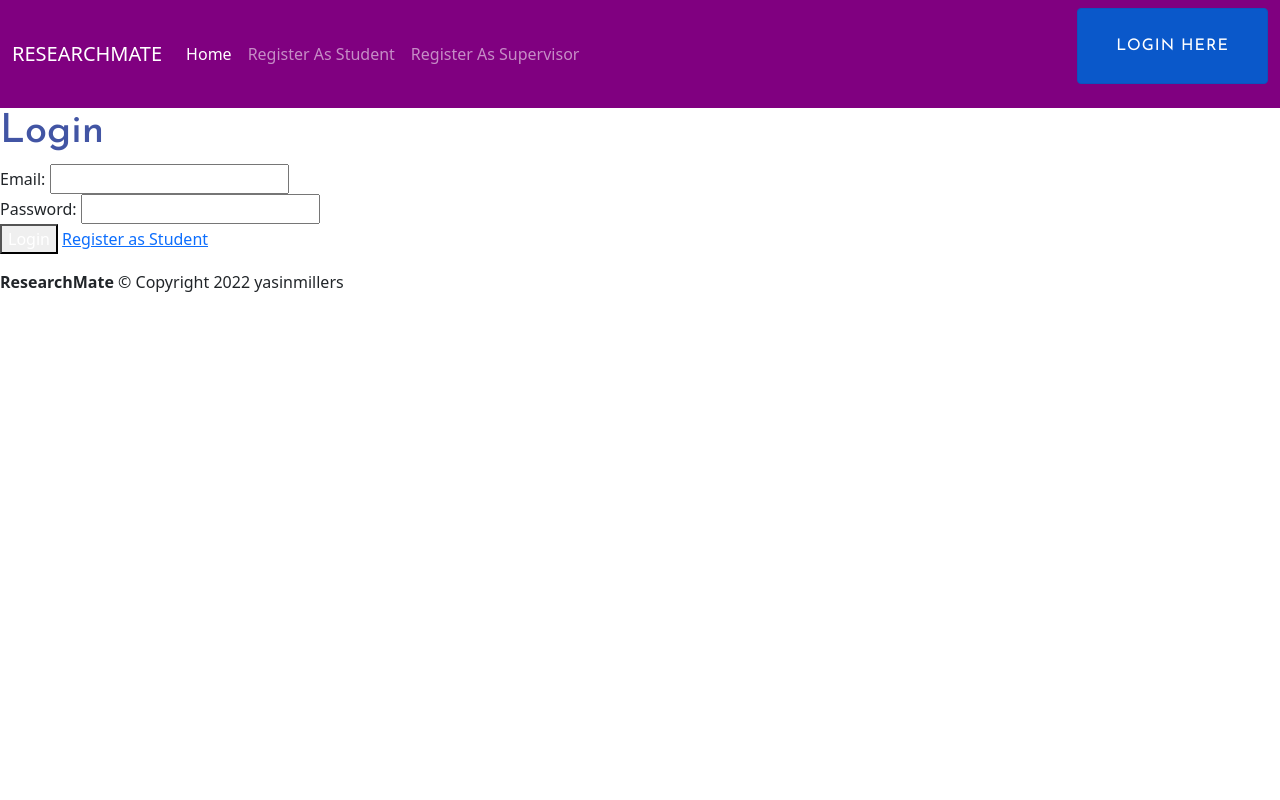
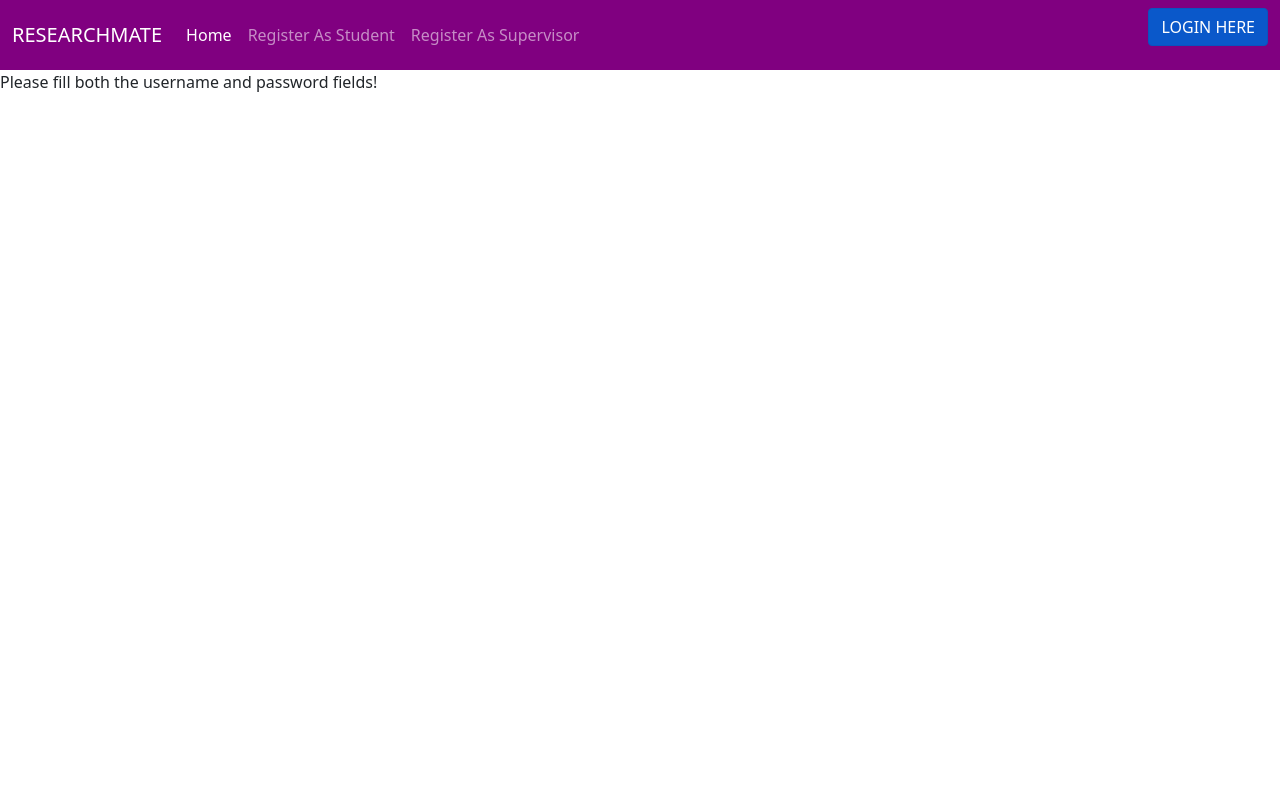
Before and after one commit to yasinmillers/Student-monitoring-research, a PHP site: page /login.php in a window 1280 px wide. Run offline with PHP 8.4, Linux system fonts and the light colour scheme.

Commit message:
hello today

```diff
--- a/login.php
+++ b/login.php
@@ -8,25 +8,29 @@
 session_start ();
 include("connect.php");
 
-if(isset($_REQUEST['sub']))
-{
-$a = $_REQUEST['email'];
-$b = $_REQUEST['password'];
+if ( !isset($_POST['username'], $_POST['password']) ) {
+	// Could not get the data that should have been sent.
+	exit('Please fill both the username and password fields!');
+}
+// if(isset($_REQUEST['sub']))
+// {
+// $a = $_REQUEST['email'];
+// $b = $_REQUEST['password'];
 
-$res = mysqli_query($cser,"select* from students where email='$a'and password='$b'");
-$result=mysqli_fetch_array($res);
-if($result)
-{
+// $res = mysqli_query($cser,"select* from students where email='$a'and password='$b'");
+// $result=mysqli_fetch_array($res);
+// if($result)
+// {
 
-	$_SESSION["login"]="1";
-	header("location:index.php");
-}
-else
-{
-	header("location:login.php?err=1");
+// 	$_SESSION["login"]="1";
+// 	header("location:index.php");
+// }
+// else
+// {
+// 	header("location:login.php?err=1");
 
-}
-}
+// }
+// }
 ?>
 
 <!DOCTYPE html>
```
